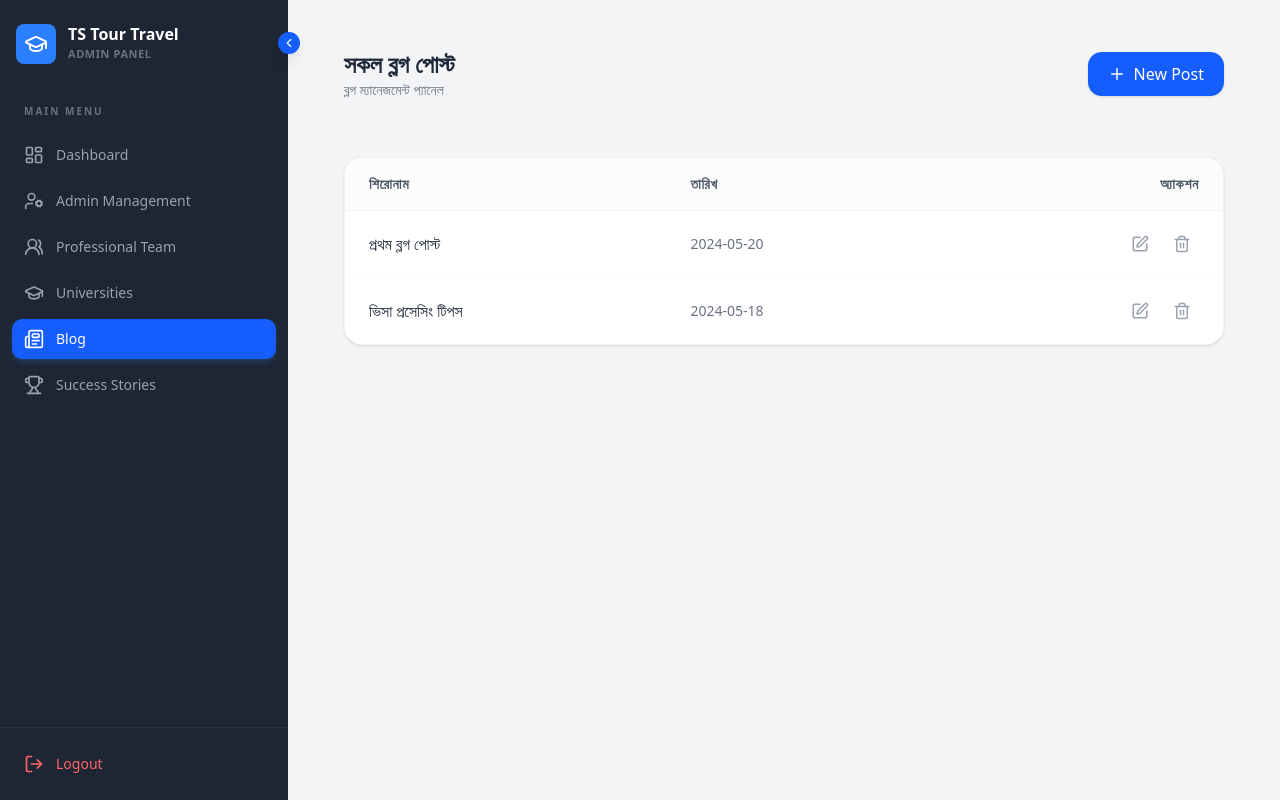
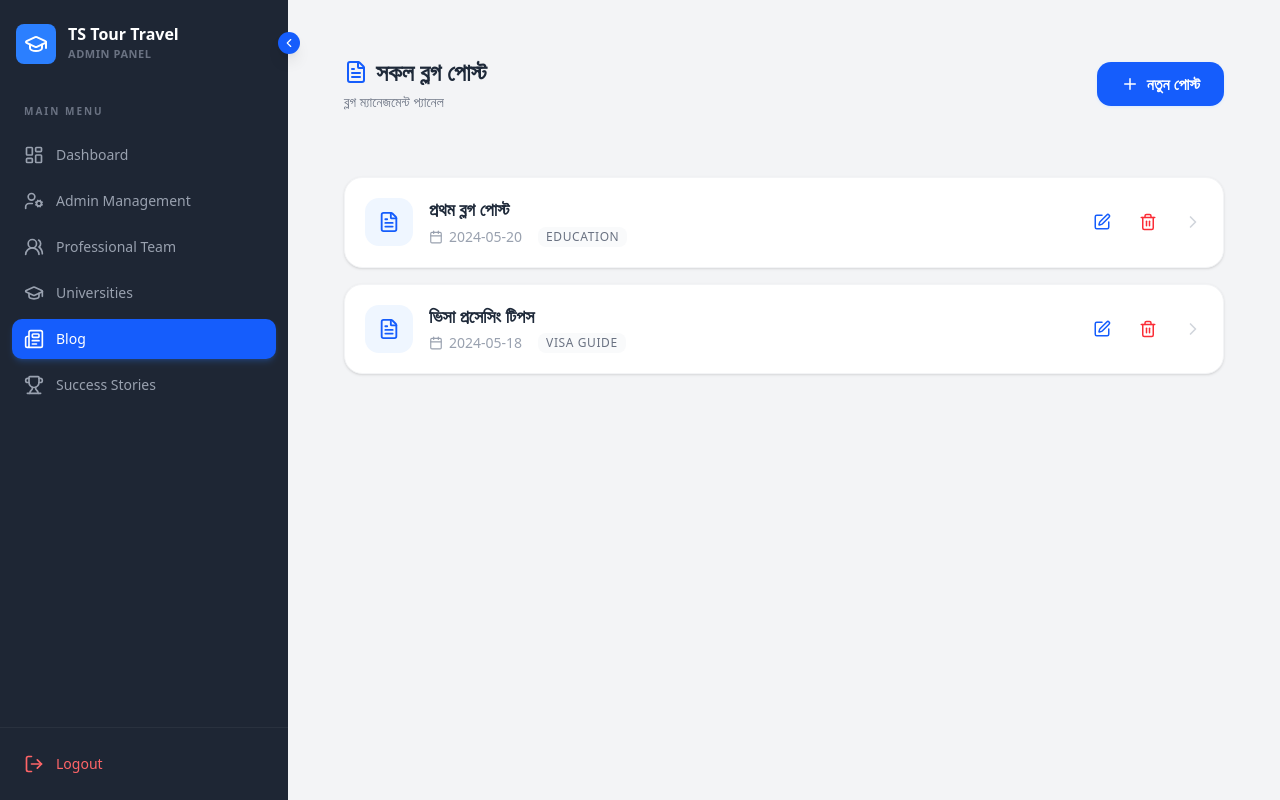
Before and after one commit to ashrafultusar/ts-tour-travel, a Next.js app: page /ts-staff-portal/blog in a window 1280 px wide. Built offline with nearby package versions, Linux system fonts and the light colour scheme.

Commit message:
added all update

```diff
--- a/app/(admin)/ts-staff-portal/blog/page.tsx
+++ b/app/(admin)/ts-staff-portal/blog/page.tsx
@@ -1,124 +1,103 @@
 "use client";
 
 import React, { useState } from 'react';
-import { Plus, ArrowLeft, Edit, Trash2, Calendar, FileText } from 'lucide-react';
+import { Plus, ArrowLeft, Edit, Trash2, Calendar, FileText, ChevronRight } from 'lucide-react';
 import CreateBlog from '@/components/admin/blog/CreateBlog';
 
 const BlogAdminPage = () => {
   const [showCreateForm, setShowCreateForm] = useState(false);
 
   const posts = [
-    { id: 1, title: "প্রথম ব্লগ পোস্ট", date: "2024-05-20" },
-    { id: 2, title: "ভিসা প্রসেসিং টিপস", date: "2024-05-18" },
+    { id: 1, title: "প্রথম ব্লগ পোস্ট", date: "2024-05-20", category: "Education" },
+    { id: 2, title: "ভিসা প্রসেসিং টিপস", date: "2024-05-18", category: "Visa Guide" },
   ];
 
   return (
-    <div className="max-w-6xl mx-auto px-4 sm:px-6 py-4">
-      {/* হেডার সেকশন - Responsive Flex */}
-      <div className="flex flex-col sm:flex-row justify-between items-start sm:items-center gap-4 mb-6">
+    <div className="max-w-6xl mx-auto px-4 sm:px-6 py-6">
+      {/* Header Section */}
+      <div className="flex flex-col sm:flex-row justify-between items-start sm:items-center gap-4 mb-8">
         <div>
-          <h1 className="text-xl sm:text-2xl font-bold text-gray-800">
+          <h1 className="text-xl sm:text-2xl font-bold text-gray-800 flex items-center gap-2">
+            <FileText className="text-blue-600" size={24} />
             {showCreateForm ? "নতুন ব্লগ তৈরি করুন" : "সকল ব্লগ পোস্ট"}
           </h1>
-          <p className="text-gray-500 text-sm">ব্লগ ম্যানেজমেন্ট প্যানেল</p>
+          <p className="text-gray-500 text-sm mt-1">ব্লগ ম্যানেজমেন্ট প্যানেল</p>
         </div>
 
         <button
           onClick={() => setShowCreateForm(!showCreateForm)}
-          className={`w-full sm:w-auto flex items-center justify-center gap-2 px-5 py-2.5 rounded-xl font-medium transition-all cursor-pointer shadow-sm ${
+          className={`w-full sm:w-auto flex items-center justify-center gap-2 px-6 py-2.5 rounded-xl font-semibold transition-all shadow-sm active:scale-95 ${
             showCreateForm
-              ? "bg-gray-100 text-gray-700 hover:bg-gray-200"
-              : "bg-blue-600 text-white hover:bg-blue-700 active:scale-95"
+              ? "bg-white border border-gray-200 text-gray-600 hover:bg-gray-50"
+              : "bg-blue-600 text-white hover:bg-blue-700 shadow-blue-100"
           }`}
         >
           {showCreateForm ? (
-            <><ArrowLeft size={18} /> Go Back</>
+            <><ArrowLeft size={18} /> ফিরে যান</>
           ) : (
-            <><Plus size={18} /> New Post</>
+            <><Plus size={18} /> নতুন পোস্ট</>
           )}
         </button>
       </div>
 
       <hr className="mb-8 border-gray-100" />
 
-      {/* কন্ডিশনাল রেন্ডারিং */}
+      {/* Main Content Area */}
       {showCreateForm ? (
-        <div className="bg-white p-4 sm:p-8 rounded-2xl shadow-sm border border-gray-100 transition-all">
+        <div className="bg-white p-4 sm:p-8 rounded-2xl shadow-sm border border-gray-100 animate-in fade-in duration-300">
           <CreateBlog />
         </div>
       ) : (
         <div className="space-y-4">
-
-          {/* --- Mobile View (Cards) --- */}
-          <div className="grid grid-cols-1 gap-4 md:hidden">
-            {posts.map((post) => (
-              <div key={post.id} className="bg-white p-5 rounded-2xl border border-gray-100 shadow-sm">
-                <div className="flex items-start justify-between">
-                  <div className="flex gap-3">
-                    <div className="bg-blue-50 p-2 rounded-lg">
-                      <FileText size={20} className="text-blue-600" />
-                    </div>
-                    <div>
-                      <h3 className="text-gray-800 font-bold leading-tight">{post.title}</h3>
-                      <div className="flex items-center text-gray-400 text-xs mt-1">
-                        <Calendar size={14} className="mr-1" /> {post.date}
+          {posts.map((post) => (
+            <div
+              key={post.id}
+              className="bg-white p-4 sm:p-5 rounded-2xl border border-gray-100 shadow-sm hover:shadow-md hover:border-blue-100 transition-all group"
+            >
+              <div className="flex flex-col sm:flex-row sm:items-center justify-between gap-4">
+                {/* Left Side: Info */}
+                <div className="flex items-center gap-4">
+                  <div className="hidden sm:flex bg-blue-50 w-12 h-12 rounded-xl items-center justify-center text-blue-600 shrink-0 group-hover:bg-blue-600 group-hover:text-white transition-colors">
+                    <FileText size={22} />
+                  </div>
+                  <div className="min-w-0 flex-1">
+                    <h3 className="text-gray-800 font-bold text-base sm:text-lg leading-tight truncate">
+                      {post.title}
+                    </h3>
+                    <div className="flex flex-wrap items-center gap-x-4 gap-y-1 mt-1.5">
+                      <div className="flex items-center text-gray-400 text-xs sm:text-sm">
+                        <Calendar size={14} className="mr-1.5 shrink-0" />
+                        {post.date}
                       </div>
+                      <span className="bg-gray-50 text-gray-500 text-[10px] sm:text-xs px-2 py-0.5 rounded-md font-medium uppercase tracking-wider">
+                        {post.category}
+                      </span>
                     </div>
                   </div>
                 </div>
-                <div className="flex gap-2 mt-5 pt-4 border-t border-gray-50">
-                  <button className="flex-1 flex items-center justify-center gap-2 bg-blue-50 text-blue-600 py-2.5 rounded-xl text-sm font-semibold">
-                    <Edit size={16} /> Edit
+
+                {/* Right Side: Actions */}
+                <div className="flex items-center justify-end gap-2 pt-3 sm:pt-0 border-t sm:border-none border-gray-50">
+                  <button className="flex items-center justify-center gap-2 px-4 py-2 sm:p-2.5 text-blue-600 bg-blue-50 sm:bg-transparent hover:bg-blue-50 rounded-xl transition-all flex-1 sm:flex-none">
+                    <Edit size={18} className="shrink-0" />
+                    <span className="sm:hidden text-sm font-semibold">Edit</span>
                   </button>
-                  <button className="flex-1 flex items-center justify-center gap-2 bg-red-50 text-red-500 py-2.5 rounded-xl text-sm font-semibold">
-                    <Trash2 size={16} /> Delete
+                  <button className="flex items-center justify-center gap-2 px-4 py-2 sm:p-2.5 text-red-500 bg-red-50 sm:bg-transparent hover:bg-red-50 rounded-xl transition-all flex-1 sm:flex-none">
+                    <Trash2 size={18} className="shrink-0" />
+                    <span className="sm:hidden text-sm font-semibold">Delete</span>
                   </button>
+                  <div className="hidden sm:block text-gray-300 ml-2">
+                    <ChevronRight size={20} />
+                  </div>
                 </div>
               </div>
-            ))}
-          </div>
-
-          {/* --- Tablet & Desktop View (Table) --- */}
-          <div className="hidden md:block bg-white rounded-2xl shadow-sm border border-gray-100 overflow-hidden">
-            <table className="w-full text-left">
-              <thead className="bg-gray-50/50 border-b border-gray-100">
-                <tr>
-                  <th className="px-6 py-4 text-sm font-semibold text-gray-600 tracking-wider">শিরোনাম</th>
-                  <th className="px-6 py-4 text-sm font-semibold text-gray-600 tracking-wider">তারিখ</th>
-                  <th className="px-6 py-4 text-sm font-semibold text-gray-600 tracking-wider text-right">অ্যাকশন</th>
-                </tr>
-              </thead>
-              <tbody className="divide-y divide-gray-50">
-                {posts.map((post) => (
-                  <tr key={post.id} className="hover:bg-gray-50/50 transition-colors group">
-                    <td className="px-6 py-4">
-                      <span className="text-gray-800 font-medium group-hover:text-blue-600 transition-colors">
-                        {post.title}
-                      </span>
-                    </td>
-                    <td className="px-6 py-4 text-gray-500 text-sm">{post.date}</td>
-                    <td className="px-6 py-4 text-right">
-                      <div className="flex justify-end gap-2">
-                        <button className="p-2 text-gray-400 hover:text-blue-600 hover:bg-blue-50 rounded-lg transition-all">
-                          <Edit size={18} />
-                        </button>
-                        <button className="p-2 text-gray-400 hover:text-red-500 hover:bg-red-50 rounded-lg transition-all">
-                          <Trash2 size={18} />
-                        </button>
-                      </div>
-                    </td>
-                  </tr>
-                ))}
-              </tbody>
-            </table>
-          </div>
+            </div>
+          ))}
 
           {/* Empty State */}
           {posts.length === 0 && (
-            <div className="p-16 text-center bg-white rounded-2xl border-2 border-dashed border-gray-100">
-              <div className="bg-gray-50 w-16 h-16 rounded-full flex items-center justify-center mx-auto mb-4">
-                <FileText className="text-gray-300" size={32} />
-              </div>
+            <div className="py-20 text-center bg-gray-50 rounded-2xl border-2 border-dashed border-gray-200">
+              <FileText className="mx-auto text-gray-300 mb-4" size={48} />
               <p className="text-gray-400 font-medium">কোনো পোস্ট পাওয়া যায়নি।</p>
             </div>
           )}
```
Also changed, not shown: app/(admin)/ts-staff-portal/admin/page.tsx (+59 -56 lines).
